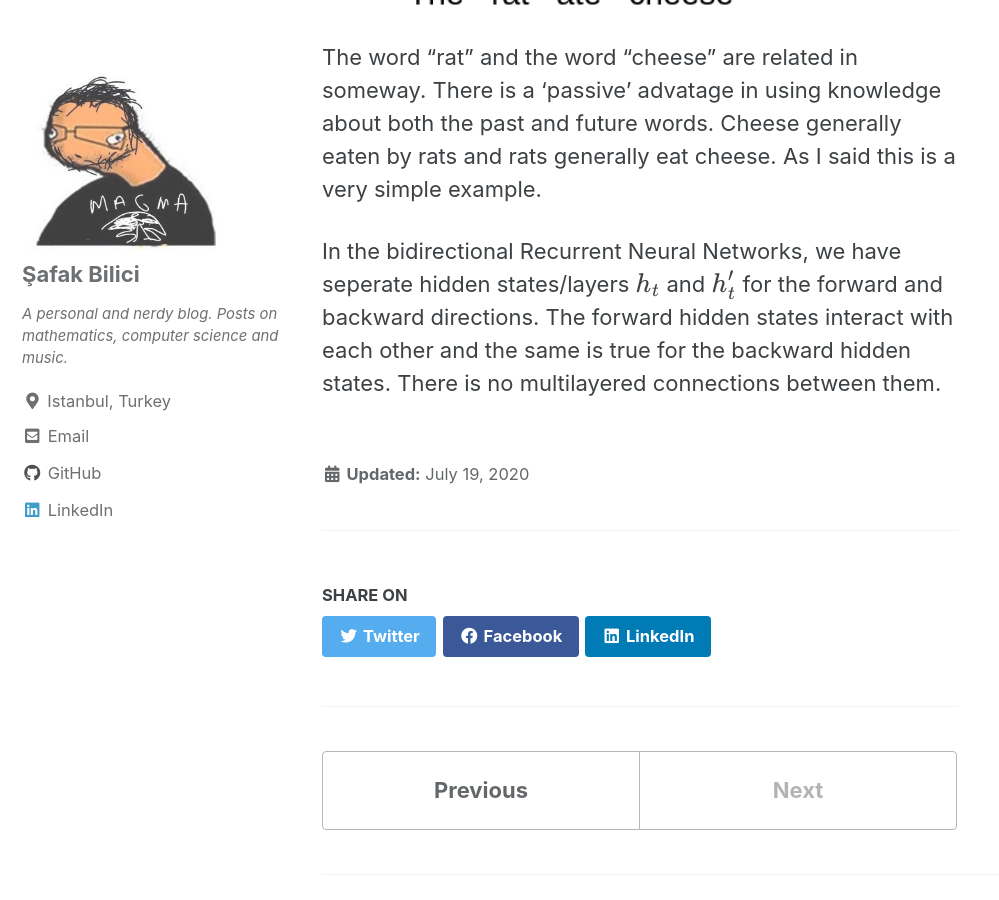
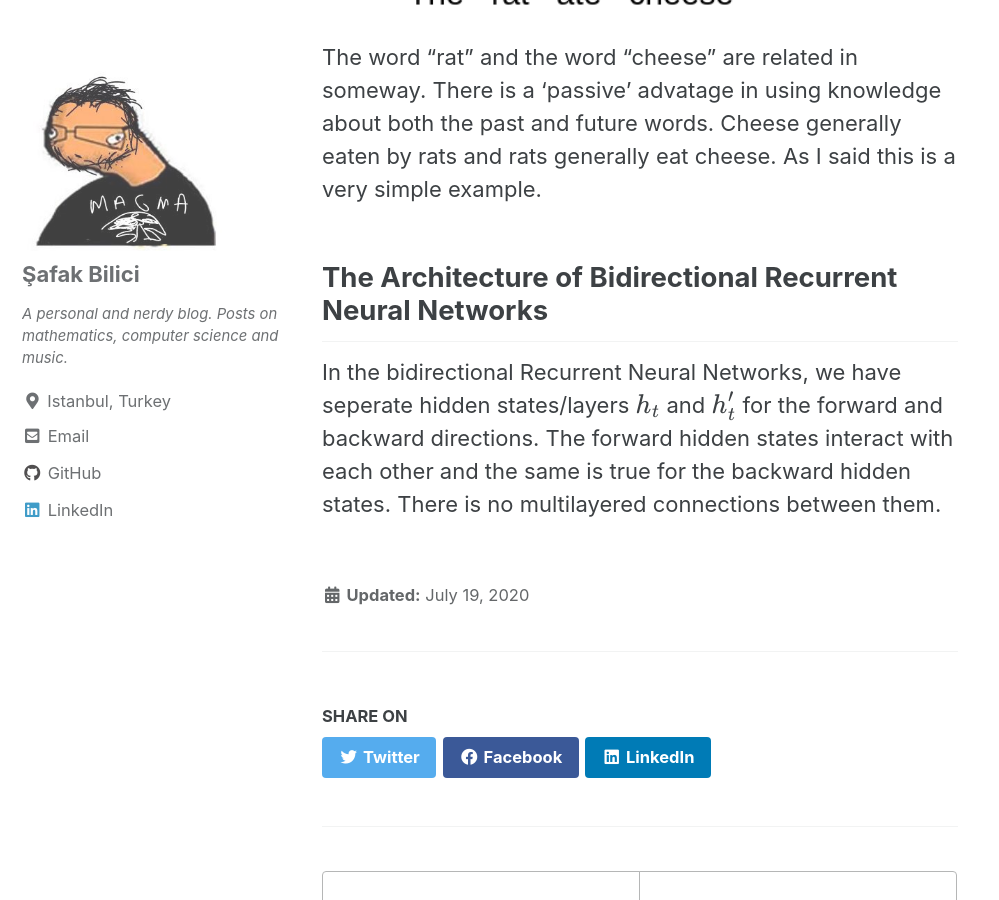
Before and after one commit to safakkbilici/safakkbilici.github.io, a Jekyll site: the page built from _posts/2020-07-19-training-bidirectional-rnns.md, in a window 1280 px wide and 900 px high, scrolled down 1479 px. Shown: the whole window, without its empty margins (0-999 px from the left). Built offline with Jekyll 4.4.1, drawn with Linux system fonts in a browser that asks for light colours; cached includes are drawn as plain includes; formulas are drawn with MathJax 3.

Commit message:
new post

```diff
--- a/_posts/2020-07-19-training-bidirectional-rnns.md
+++ b/_posts/2020-07-19-training-bidirectional-rnns.md
@@ -24,4 +24,6 @@ In certain applications like language modelling, the results are vastly improved
 
 The word "rat" and the word "cheese" are related in someway. There is a 'passive' advatage in using knowledge about both the past and future words. Cheese generally eaten by rats and rats generally eat cheese. As I said this is a very simple example.
 
+## The Architecture of Bidirectional Recurrent Neural Networks
+
 In the bidirectional Recurrent Neural Networks, we have seperate hidden states/layers $$h_t$$ and $$h_t'$$ for the forward and backward directions. The forward hidden states interact with each other and the same is true for the backward hidden states. There is no multilayered connections between them.
```
